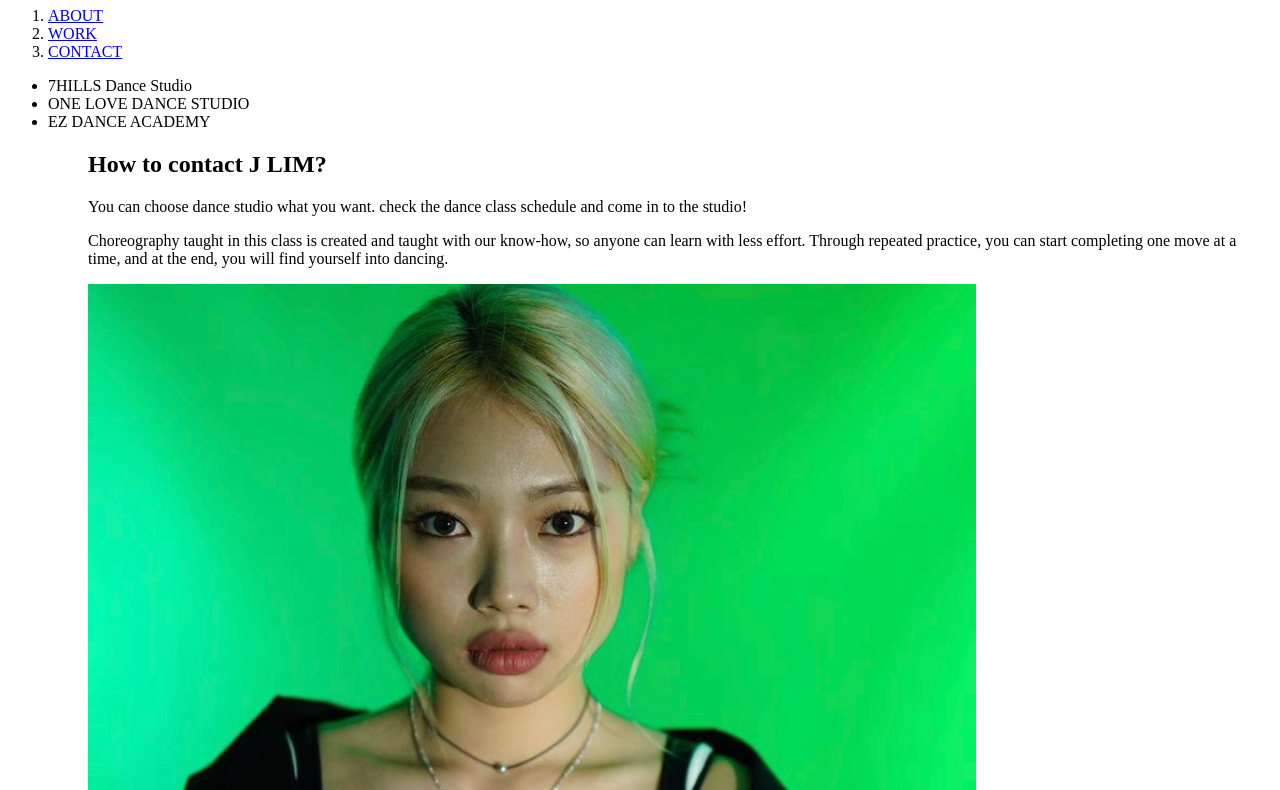
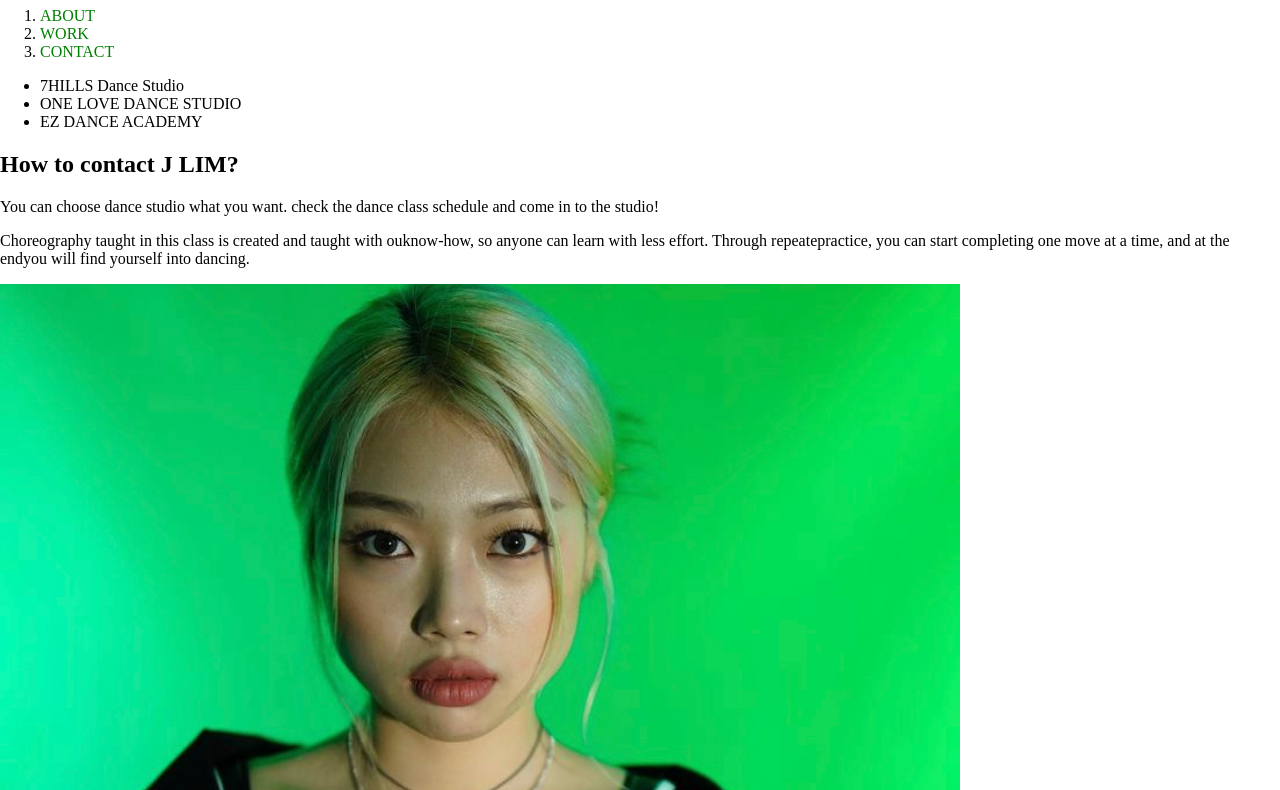
Before and after one commit to Y-Rim/JLIM-Profile-ver.2, a plain HTML site: page instagram DM.html in a window 1280 px wide. Shown: the part 73-863 px from the top of the page. Drawn offline with Linux system fonts and the light colour scheme.

Commit message:
CSS적용

```diff
--- a/instagram DM.html
+++ b/instagram DM.html
@@ -1,25 +1,39 @@
-<!doctype html>
+<!Doctype html>
 <html>
 <head>
   <title>CONTECT J LIM</title>
   <meta charset="utf-8">
+  <style>
+    body{
+      margin: 0px;
+    }
+    a {
+      color:green;
+      text-decoration: none;
+    }
+  </style>
+  <link rel="stylesheet" href="style.css">
 </head>
 <body>
   <h1><a href="index.html">PROFILE</a></h1>
+<div id="grid">
   <ol>
-  <li><a href="instagram.html"> ABOUT</a></li>
+  <li><a href="instagram.html">ABOUT</a></li>
   <li><a href="https://www.youtube.com/channel/UCdF0K-Hcy55jnLpXqznigjA"target="_blank" title="이재림 J lim youtube channle">WORK</a></li>
-  <li><a href="instagram DM.html"> CONTACT</a></li>
+  <li><a href="instagram DM.html">CONTACT</a></li>
   </ol>
+  <div id="article">
        <ul>
          <li> 7HILLS Dance Studio
          <li> ONE LOVE DANCE STUDIO
          <li> EZ DANCE ACADEMY
        <ul>
+  </div>
+</div>
   <h2>How to contact J LIM?</h2>
     <p> You can choose dance studio what you want.
     check the dance class schedule and come in to the studio!</p>
-<p>Choreography taught in this class is created and taught with our know-how, so anyone can learn with less effort. Through repeated practice, you can start completing one move at a time, and at the end, you will find yourself into dancing.</p>
+    <p>Choreography taught in this class is created and taught with ouknow-how, so anyone can learn with less effort. Through repeatepractice, you can start completing one move at a time, and at the endyou will find yourself into dancing.</p>
 <img src="jlimprofile.jpg" width=75%>
 </body>
 </html>
```
Lines whose indentation alone changed are shown as unchanged.
